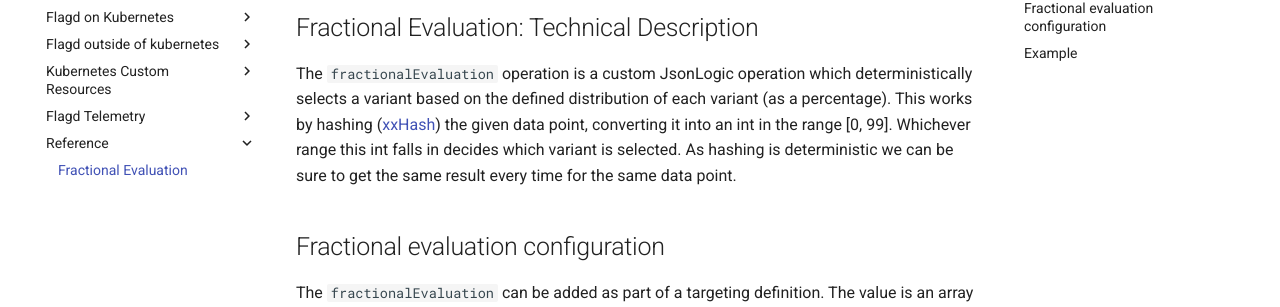
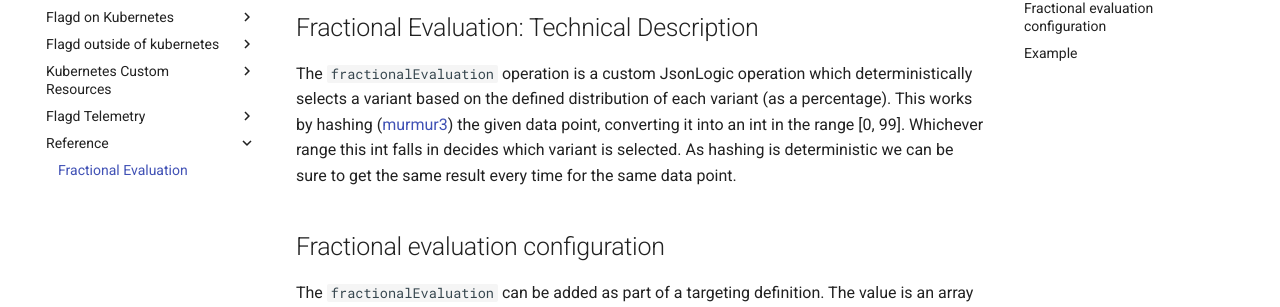
Before and after one commit to open-feature/flagd, an MkDocs documentation site: the page built from web-docs/reference/fractional_evaluation.md, in a window 1280 px wide and 900 px high, scrolled down 385 px. Shown: the part 145-452 px from the top of the window. Built offline with MkDocs 1.6.1 and Material for MkDocs 9.7.7, drawn with Linux system fonts in a browser that asks for light colours; comment, search, counter and statistics services are not loaded.

Commit message:
address review feedback
Signed-off-by: Adam Gardner <26523841+agardnerIT@users.noreply.github.com>

```diff
--- a/web-docs/reference/fractional_evaluation.md
+++ b/web-docs/reference/fractional_evaluation.md
@@ -14,7 +14,7 @@
 
 The `fractionalEvaluation` operation is a custom JsonLogic operation which deterministically selects a variant based on
 the defined distribution of each variant (as a percentage).
-This works by hashing ([xxHash](https://cyan4973.github.io/xxHash/))
+This works by hashing ([murmur3](https://github.com/aappleby/smhasher/blob/master/src/MurmurHash3.cpp))
 the given data point, converting it into an int in the range [0, 99].
 Whichever range this int falls in decides which variant
 is selected.
```
Also changed, not shown: web-docs/concepts/index.md (+1 -1 lines).
